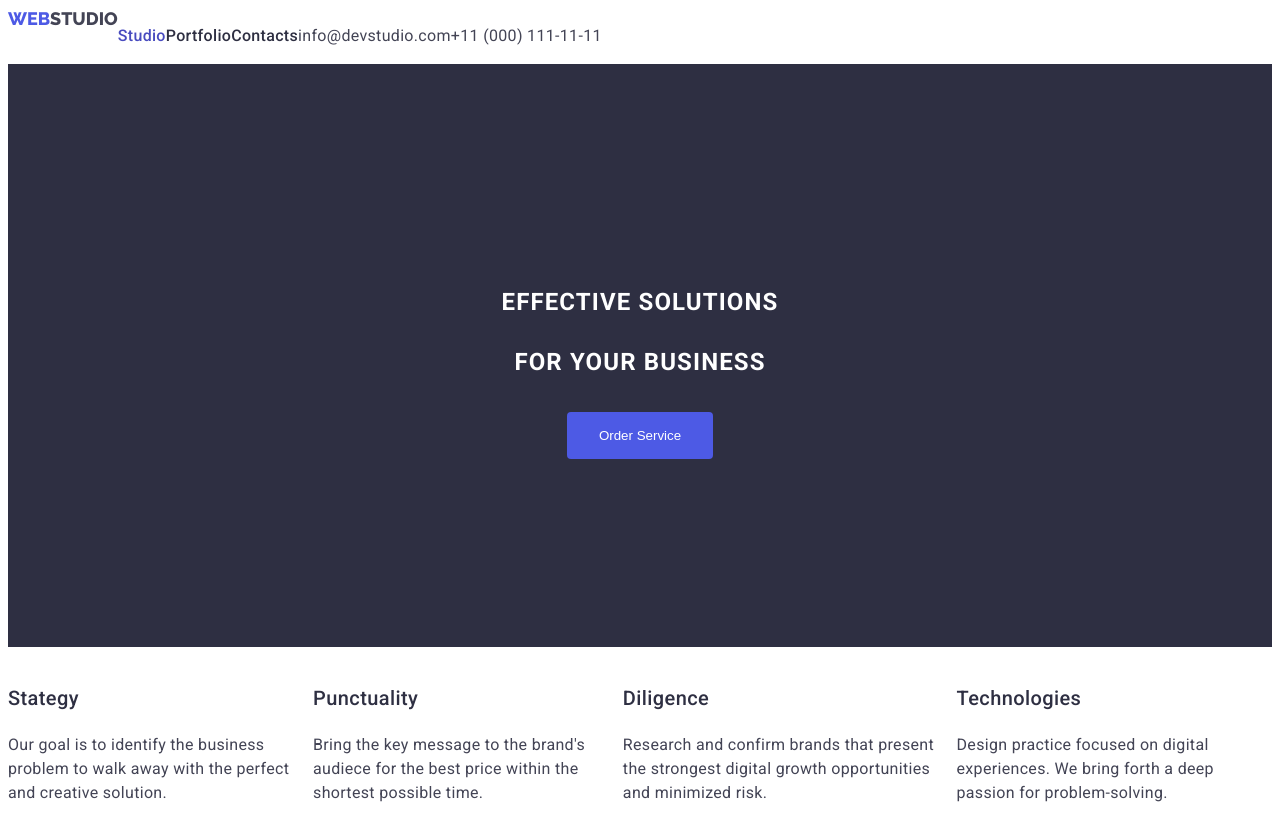
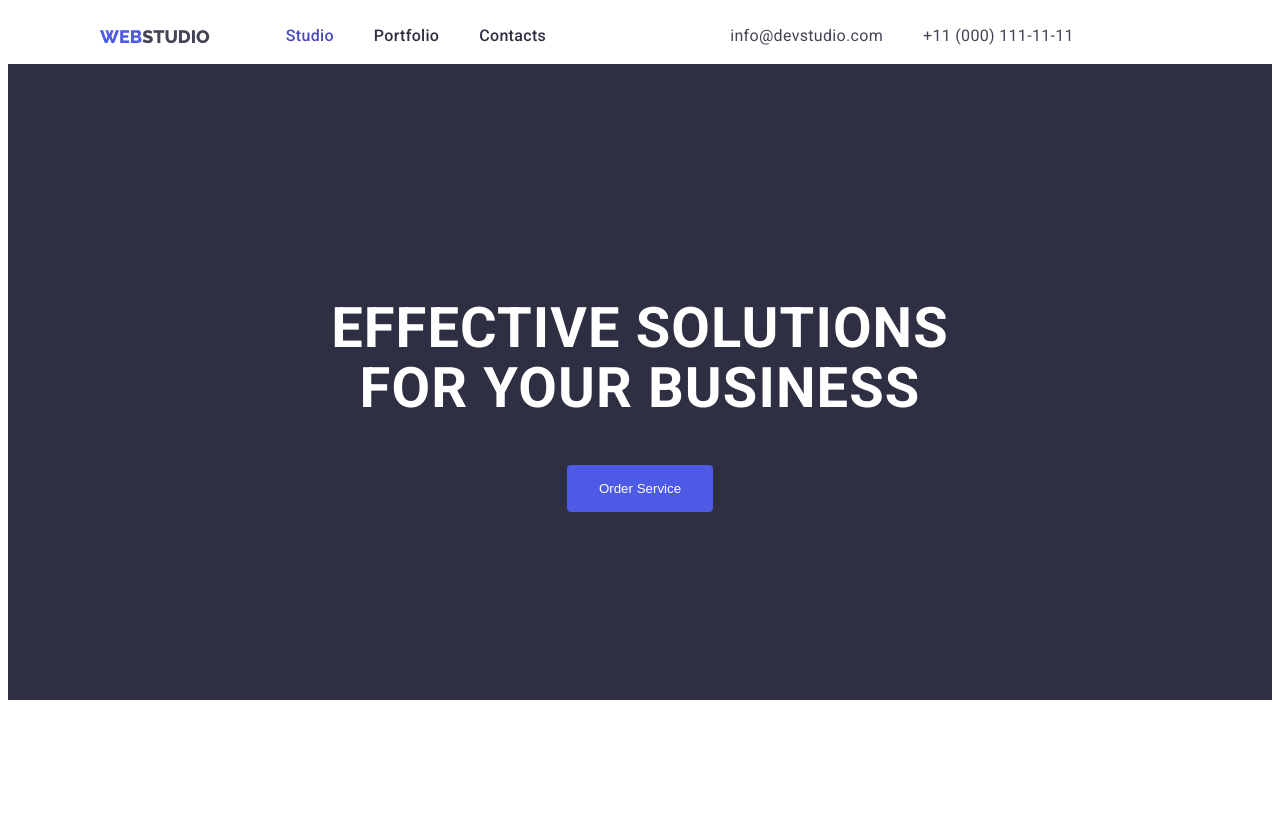
Before and after one commit to buenoagum/goit-markup-hw-03, a plain HTML site: page index.html in a window 1280 px wide. Shown: the top 833 px of the page. Drawn offline with Linux system fonts and the light colour scheme.

Commit message:
homework-03-final

```diff
--- a/css/styles.css
+++ b/css/styles.css
@@ -32,6 +32,7 @@ body{
     list-style: none;
     padding-left: 0;
     display: flex;
+    justify-content: center;
 }
 
 .link{
@@ -61,6 +62,23 @@ body{
     letter-spacing: 0.32px;
 }
 
+.studio {
+    gap: 40px;
+}
+
+.info {
+    gap: 40px;
+}
+
+.strategy{
+    gap: 24px;
+}
+
+section{
+    padding-top: 120px;
+    padding-bottom: 120px;
+}
+
 .bg-dark{
     background-color:var(--navyblue);
     padding-top: 188px;
@@ -71,8 +89,8 @@ body{
 .hero-class{
     color: var(--white);
     text-align: center;
-    font-size: 56;
-    font-weight: 700;
+    font-size: 56px;
+    font-weight: 700px;
     line-height: 60px; /* 107.143% */
     letter-spacing: 1.12px;
     text-transform: uppercase;
@@ -97,6 +115,17 @@ body{
 
 .d-flex {
     display: flex;
+    align-items: center;
+}
+
+.header {
+    justify-content: space-around;
+    align-items: center;
+}
+
+.header .d-flex {
+    align-items: center;
+    gap: 76px;
 }
 
 .team-name{
--- a/index.html
+++ b/index.html
@@ -3,7 +3,7 @@
 <head>
     <meta charset="UTF-8">
     <meta name="viewport" content="width=device-width, initial-scale=1.0">
-    <title>Homework 2</title>
+    <title>Homework 3</title>
     <link rel="preconnect" href="https://fonts.googleapis.com">
     <link rel="preconnect" href="https://fonts.gstatic.com" crossorigin>
     <link href="https://fonts.googleapis.com/css2?family=Raleway:wght@800&family=Roboto:wght@400;500;700&display=swap"
@@ -11,11 +11,11 @@
     <link rel="stylesheet" href="./css/styles.css">
 </head>
 <body>
-    <header class="container d-flex">
+    <header class="container d-flex header">
         <div class="d-flex">
         <a href="#" class="logo link"><span class="logo-web">WEB</span>STUDIO</a>
             <nav>
-                <ul class="list">
+                <ul class="list studio">
                         <li>
                             <a href="" class="link nav-link active">Studio</a></li>
                         <li>
@@ -25,7 +25,7 @@
                 </ul>
                </nav>
         </div>
-        <ul class="list">
+        <ul class="list info">
             <li><a href="" class="link contacts ">info@devstudio.com</a></li>
             <li><a href="" class="link contacts">+11 (000) 111-11-11</a></li>
         </ul>
@@ -38,8 +38,8 @@
                 <button class="btn">Order Service</button>
             </section>
 
-            <section class="team">
-                <ul class="list">
+            <section class="team section">
+                <ul class="list strategy">
                     <li><h3 class="team-name">Stategy</h3>
                      <p class="p-dark">Our goal is to identify the business problem to walk away with the perfect and creative solution.</p>
                      </li>
@@ -61,9 +61,10 @@
                 </ul>
             </section>
 
+        <section class="section">
         <h2 class="center">What are we doing</h2>
 
-    <ul class="list">
+    <ul class="list strategy">
         <li><a href="Rectangle71(1).jpg">
                 <img src="images/Rectangle71(1).jpg" alt="picture" width="360"></a></li>
 
@@ -75,8 +76,11 @@
         <li><a href="img3(1).jpg">
                 <img src="images/img3(1).jpg" alt="picture" width="360"></a></li>
     </ul>
+    </section>
+
+    <section class="section">
     <h2 class="center">Our Team</h2>
-    <ul class="list">
+    <ul class="list strategy">
         <li><a href="img(1).jpg">
         <img src="images/img(1).jpg" alt="picture"></a>
     <h3>Mark Guerrero</h3>
@@ -100,8 +104,10 @@
         <h3>Daniel Wilson</h3>
         <p class="p-dark">UI Designer</p>
         </li>
-</ul>
+    </ul>
+    </section>
     </main>
+
     <footer class="footer">
         <a href="#" class="logo"><span class="logo-web">WEB</span><span class="logo-studio">STUDIO</span>
         </a>
```
